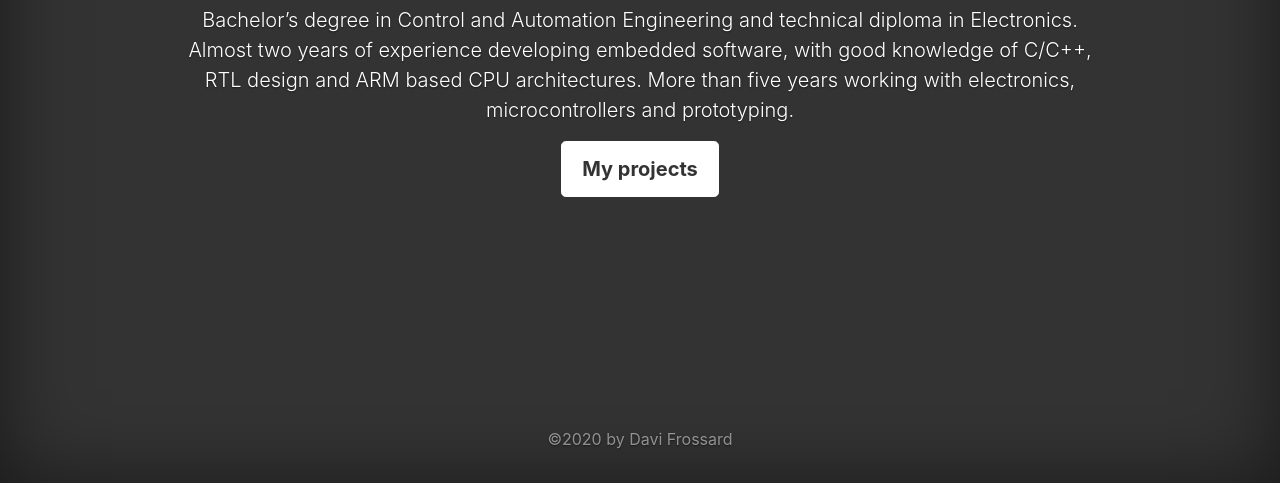
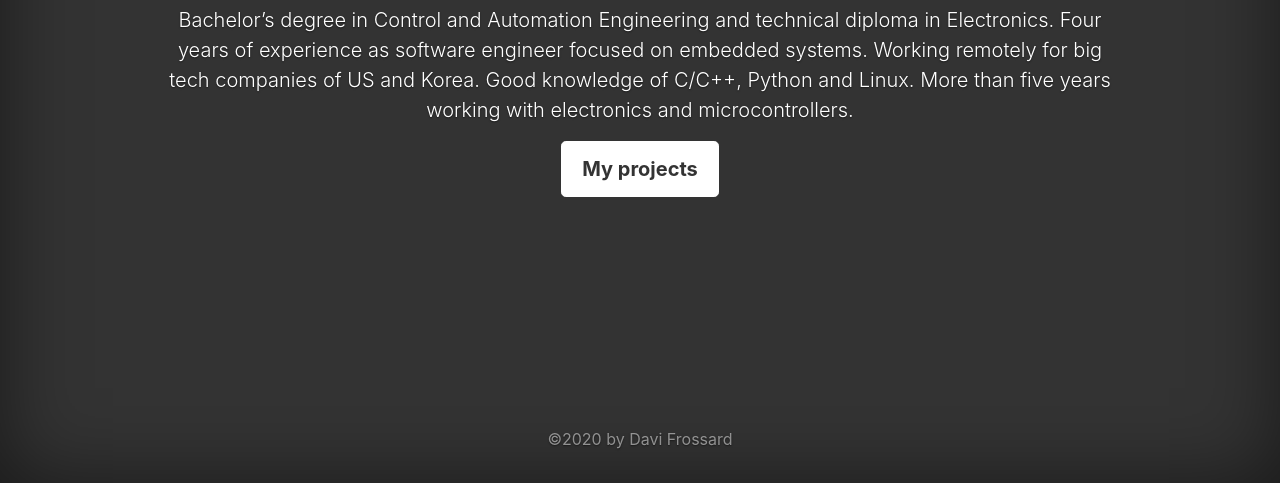
Before and after one commit to dadafros/cv, a plain HTML site: page about.html in a window 1280 px wide. Shown: the part 317-800 px from the top of the page. Drawn offline with nearby package versions, Linux system fonts and the light colour scheme.

Commit message:
Update about.html

```diff
--- a/about.html
+++ b/about.html
@@ -30,16 +30,18 @@
           <main role="main" class="inner cover">
             <h1 class="cover-heading">About me</h1>
             <p class="lead">
-                Bachelor’s degree in Control and
-                Automation Engineering and technical
-                diploma in Electronics. Almost
-                two years of experience developing
-                embedded software, with good
-                knowledge of C/C++, RTL design
-                and ARM based CPU architectures.
-                More than five years working
-                with electronics, microcontrollers
-                and prototyping.
+                Bachelor’s degree in Control
+                and Automation Engineering
+                and technical diploma in Electronics.
+                Four years of experience as
+                software engineer focused on
+                embedded systems.
+                Working remotely for big tech
+                companies of US and Korea.
+                Good knowledge of C/C++, Python
+                and Linux. More than five
+                years working with electronics
+                and microcontrollers.
             </p>
             <p class="lead">
               <a href="portifolio.html" class="btn btn-lg btn-secondary">My projects</a>
```
